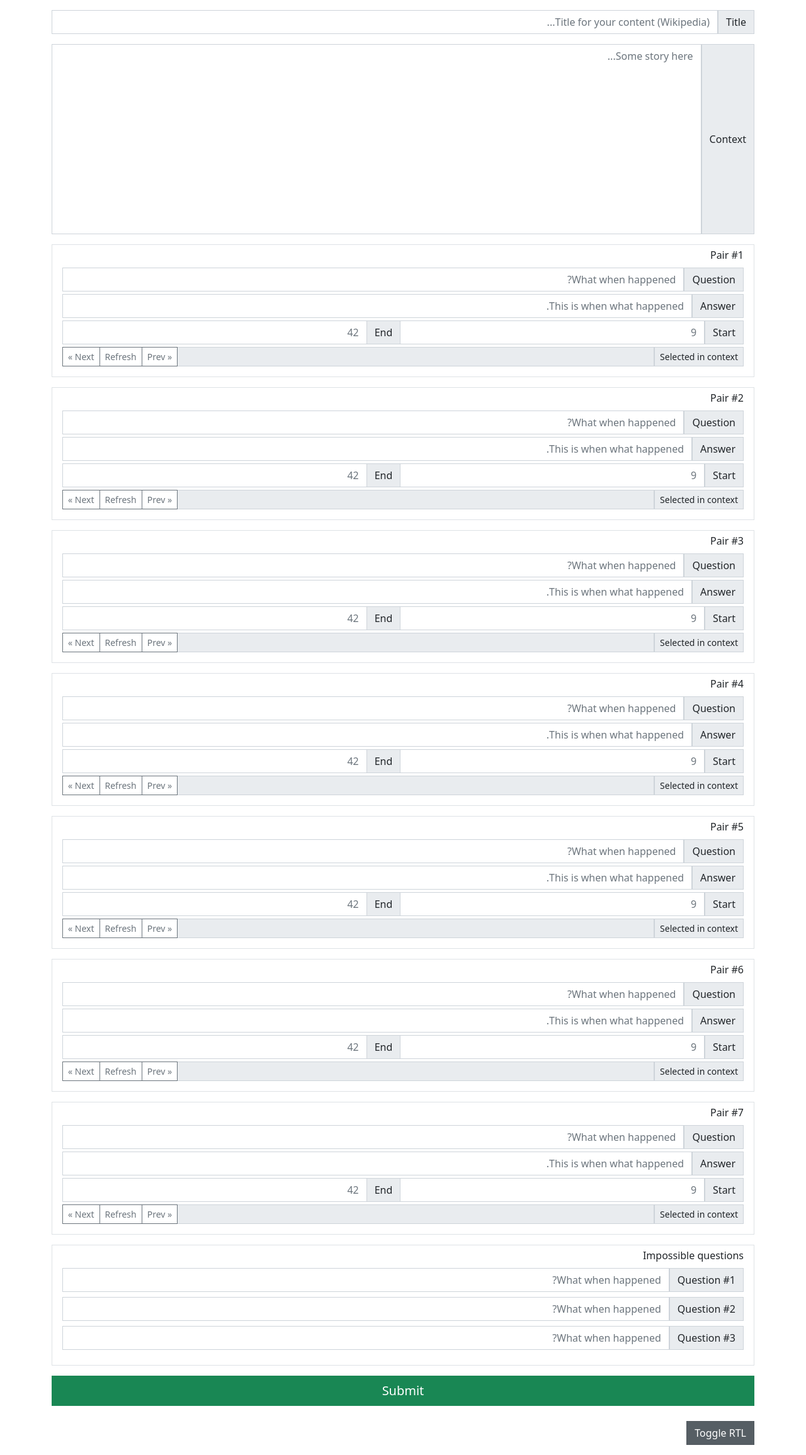
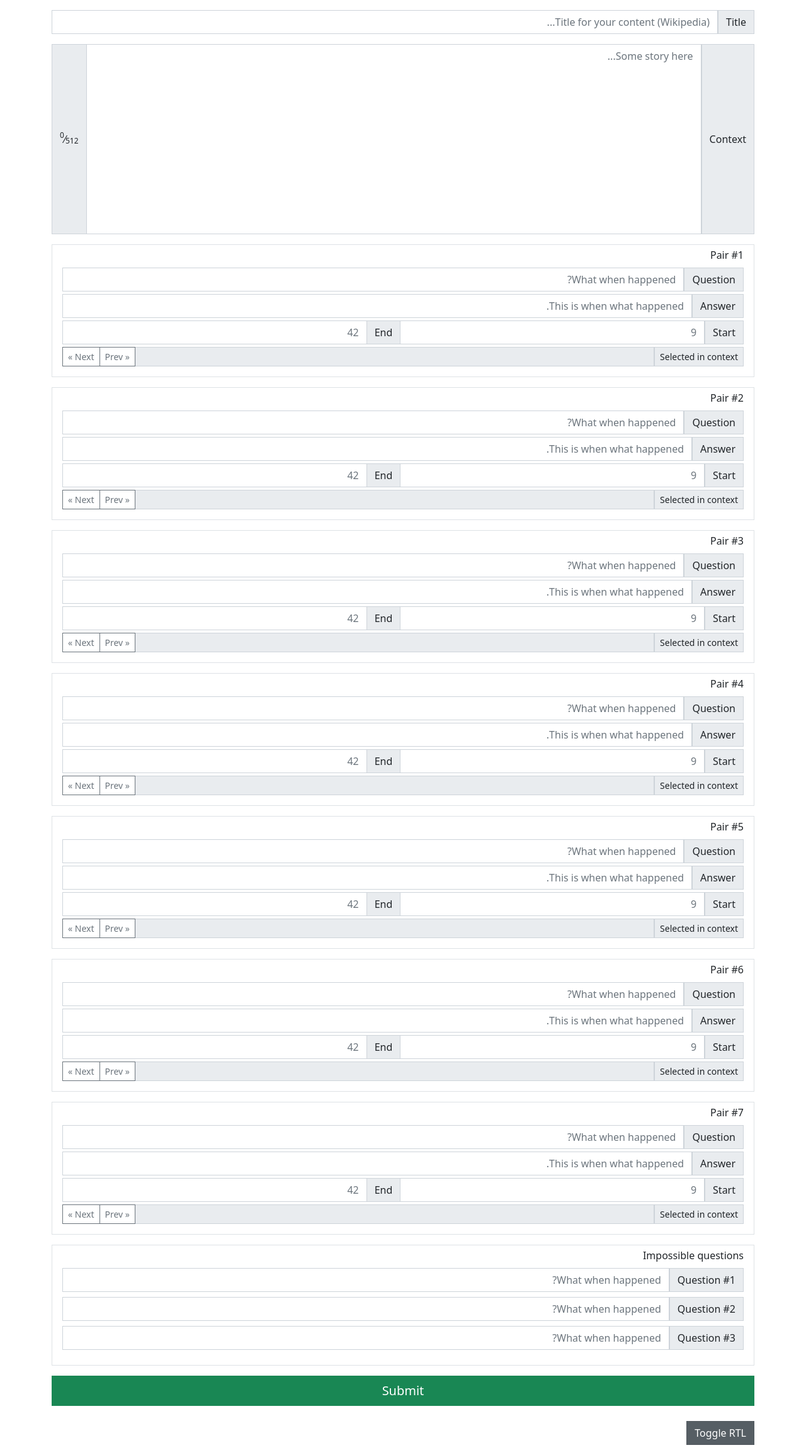
Before and after one commit to bhuvanakundumani/thecollector, a Flask app: page / in a window 1280 px wide. Shown: the whole page at 63% size. Run offline with Flask 2, Linux system fonts and the light colour scheme.

Commit message:
r4
- More comments turned into jinja's
- Form refreshes on submit
- Context has a length indicator now
- Removed refresh button, everything will refresh on context update
- Removed DOMContentLoaded functions

```diff
--- a/thecollector/templates/form.html
+++ b/thecollector/templates/form.html
@@ -1,6 +1,6 @@
 {% extends "layout.html" %}
 {% block content %}
-    <form method="{{ method if method else 'POST' }}" action="{{ action if action else '' }}" autocomplete="off">
+    <form method="{{ method if method else 'POST' }}" action="{{ action if action else '' }}" autocomplete="off" id="dataform">
         {{ form.hidden_tag() }}
         <div class="input-group mb-3">
             {{ form.title.label(class="input-group-text") }}
@@ -27,6 +27,7 @@
             {% else %}
                 {{ form.context(placeholder="Some story here...", class="form-control h-auto") }}
             {% endif %}
+            <span class="input-group-text ltr"><sup id="contextcount">0</sup>&frasl;<sub>512</sub></span>
         </div>
         {% for pair in form.answerables %}
             {% set answer_feedback = "answer%sfeedback"%loop.index %}
@@ -59,7 +60,6 @@
                     <span class="input-group-text">Selected in context</span>
                     <span readonly class="form-control" id="tipline{{ loop.index }}"></span>
                     <button id="prev{{ loop.index }}" class="btn btn-outline-secondary" type="button">« Prev</button>
-                    <button id="refresh{{ loop.index }}" class="btn btn-outline-secondary" type="button">Refresh</button>
                     <button id="next{{ loop.index }}" class="btn btn-outline-secondary" type="button">Next »</button>
                 </div>
                 {% if pair.text.errors or pair.start.errors or pair.end.errors %}
@@ -106,10 +106,9 @@
 
 {% block scripts %}
     <script type="text/javascript">
-        // RTL switch
+        {# RTL switch #}
         let rtlbtn = document.getElementById('rtl');
         let html = document.querySelector('html');
-        document.addEventListener('DOMContentLoaded', function() {
         if (html.getAttribute("dir") == "rtl") {
             rtlbtn.setAttribute("aria-pressed", "true");
             rtlbtn.classList.add("active");
@@ -118,7 +117,6 @@
             rtlbtn.setAttribute("aria-pressed", "false");
             rtlbtn.classList.remove("active");
         }
-        }, false);
         rtlbtn.onclick = function() {
             if (rtlbtn.getAttribute("aria-pressed") == "true") {
                 html.setAttribute("dir", "ltr");
@@ -140,7 +138,7 @@
         let tiplines = document.querySelectorAll('span[id^="tipline"]');
         let prevs = document.querySelectorAll('button[id^="prev"]');
         let nexts = document.querySelectorAll('button[id^="next"]');
-        let refreshes = document.querySelectorAll('button[id^="refresh"]');
+        let context_count = document.getElementById('contextcount');
         {# occurrences is a 2D array like [i:[occurrences], i2:[occurrences], ..., n] where n is the lenght of answers. It holds indices of found answers in the context. #}
         let occurrences = [...Array(answer_fields.length)].map(e => Array());
 
@@ -177,10 +175,12 @@
             }
         }
 
-        let clear_form = function() {
-            tiplines.forEach(function(el) { el.innerHTML = ""; });
-            start_fields.forEach(function(el) { el.value = ""; });
-            end_fields.forEach(function(el) { el.value = ""; });
+        let refresh_form = function() {
+            answer_fields.forEach(function(el, id) {
+                update_tipline(id);
+                update_index(id);
+            });
+            context_count.innerHTML = context.value.length;
         }
 
         function revolve(ntimes, id) {
@@ -243,16 +243,16 @@
         }
 
         {# Binds #}
-        bind_anychange(context_field, clear_form);
+        bind_anychange(context_field, refresh_form);
         prevs.forEach(function(el, id) { bind_update_props(el, id, -1); });
         nexts.forEach(function(el, id) { bind_update_props(el, id, 1); });
-        refreshes.forEach(function(el, id) {
-            bind_update_props(el, id, 0);
-            update_index(id);
-        });
         answer_fields.forEach(function(el, id) { bind_anychange(el, function() { update_index(id); }); });
         start_fields.forEach(function(el, id) { bind_anychange(el, function() { update_answer(id); }); });
         end_fields.forEach(function(el, id) { bind_anychange(el, function() { update_answer(id); }); });
+        document.getElementById('dataform').onsubmit = function() {
+            refresh_form();
+            return true;
+        }
     </script>
 {% endblock scripts %}
 
--- a/thecollector/templates/layout.html
+++ b/thecollector/templates/layout.html
@@ -16,6 +16,12 @@
             {# Disable borders and border radius of Vanilla Bootstrap for the sake of sanity with RTL corners. #}
             * {
                 border-radius: 0 !important;
+            }
+            .rtl {
+                direction: rtl !important;
+            }
+            .ltr {
+                direction: ltr !important;
             }
             {% block style %}{% endblock %}
         </style>
@@ -39,14 +45,12 @@
         </div>
         <script type="text/javascript">
             // Disable scrolling on number fields
-            document.addEventListener('DOMContentLoaded', function() {
-                document.querySelectorAll("input[type='number']").forEach(function(i){
-                    i.addEventListener("wheel", function(event){
-                        event.preventDefault();
-                        // TODO redirect it back to the windows
-                    });
+            document.querySelectorAll("input[type='number']").forEach(function(i){
+                i.addEventListener("wheel", function(event){
+                    event.preventDefault();
+                    {# TODO redirect it back to the windows #}
                 });
-            }, false);
+            });
         </script>
 
         {# <script src="{{ url_for('static', filename='js/jquery.slim.min.js') }}"></script> <!-- TODO DELETE ME --> #}
```
Also changed, not shown: 1 other file. Lines whose indentation alone changed are shown as unchanged.
